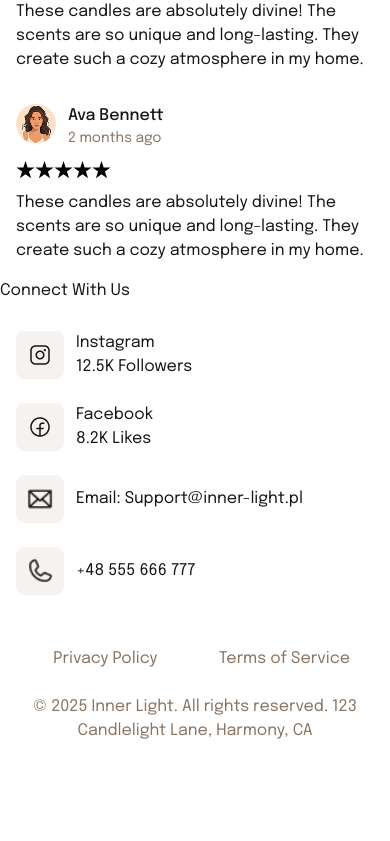
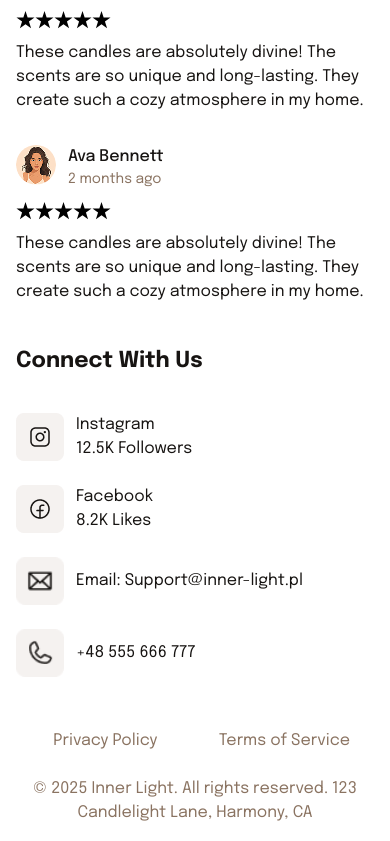
Before and after one commit to VolodkoVasiliy/web-candle, a Next.js app: page / in a window 390 px wide. Shown: the part 1156-1997 px from the top of the page. Before the commit the page ends 1959 px from the top, so only its background shows below. Built offline with nearby package versions, Linux system fonts and the light colour scheme; what @mui/material-nextjs would draw is missing.

Commit message:
feat: fix links to social

```diff
--- a/src/app/page.module.scss
+++ b/src/app/page.module.scss
@@ -6,6 +6,17 @@
     padding-top: 20px;
     line-height: 35px;
     max-width: 360px;
+}
+
+.connectTitle,
+.reviewTitle {
+    padding-top: 30px;
+    padding-left: 16px;
+    padding-bottom: 12px;
+    color: #171412;
+    font-size: 22px;
+    line-height: 23px;
+    font-weight: 800;
 }
 
 .subtitle {
--- a/src/app/page.tsx
+++ b/src/app/page.tsx
@@ -35,7 +35,7 @@ export default function Home() {
         </div>
       </Container>
       <Container>
-        <p>Customers Reviews</p>
+        <p className={styles.reviewTitle}>Customers Reviews</p>
         {
           reviews.map((el, i) => {
             return (
@@ -45,7 +45,7 @@ export default function Home() {
         }
       </Container>
       <Container>
-        <p>Connect With Us</p>
+        <p className={styles.connectTitle}>Connect With Us</p>
         <Social />
       </Container>
       <Container className={styles.copyrights}>
--- a/src/components/Header/Header.module.scss
+++ b/src/components/Header/Header.module.scss
@@ -42,8 +42,11 @@
         &.firstPage {
             background-color: rgba(0, 0, 0, 0.228);
 
-            .burger {
-                color: white;
+            .burger,
+            .cartIcon {
+                svg {
+                    fill: white;
+                }
             }
         }
     }
--- a/src/components/Social/Social.tsx
+++ b/src/components/Social/Social.tsx
@@ -2,38 +2,39 @@ import { Box, Container } from "@mui/material"
 import styles from './Social.module.scss'
 import clsx from 'clsx'
 import Image from "next/image"
+import Link from "next/link"
 export const Social = () => {
     return (
         <Container className={styles.container}>
-            <Box className={clsx(styles.media)}>
+            <Link href='instagram://user?username=inner_light__' className={clsx(styles.media)}>
                 <Image src={'/new/contacts/instagram.png'} alt="instagram" width={48} height={48} />
                 <Box>
                     <p className={styles.title}>Instagram</p>
                     <p className={styles.subtitle}>12.5K Followers</p>
                 </Box>
-            </Box>
+            </Link>
 
-            <Box className={clsx(styles.media)}>
+            <Link href='http://www.facebook.com/pages/inner_light' target="_blank" className={clsx(styles.media)}>
                 <Image src={'/new/contacts/facebook.png'} alt="instagram" width={48} height={48} />
                 <Box>
                     <p className={styles.title}>Facebook</p>
                     <p className={styles.subtitle}>8.2K Likes</p>
                 </Box>
-            </Box>
+            </Link>
 
-            <Box className={clsx(styles.media)}>
+            <Link href='mailto:inner.light.wroclaw@gmail.com' target="_blank" className={clsx(styles.media)}>
                 <Image src={'/new/contacts/mail.png'} alt="instagram" width={48} height={48} />
                 <Box>
                     <p className={styles.title}>Email: Support@inner-light.pl</p>
                 </Box>
-            </Box>
+            </Link>
 
-            <Box className={clsx(styles.media)}>
+            <Link href='tel:+48555' target="_blank" className={clsx(styles.media)}>
                 <Image src={'/new/contacts/phone.png'} alt="instagram" width={48} height={48} />
                 <Box>
                     <p className={styles.title}>+48 555 666 777</p>
                 </Box>
-            </Box>
+            </Link>
         </Container>
     )
 }
```
